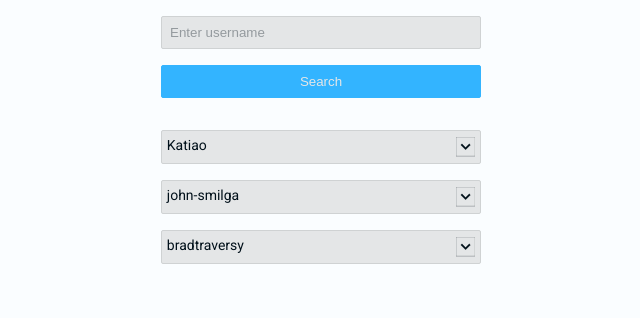
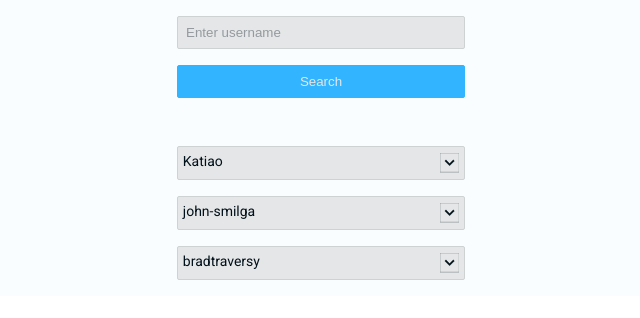
Before and after one commit to Katiao/github-repositories-explorer, a React (Create React App) app: page / in a window 1280 px wide. Shown: the top 318 px of the page, without its empty margins (319-959 px from the left). Built offline with nearby package versions, Linux system fonts and the light colour scheme.

Commit message:
refactor css to use grid layout in main app css

```diff
--- a/src/App.js
+++ b/src/App.js
@@ -1,5 +1,5 @@
 import React from "react";
-//import styled from "styled-components";
+import styled from "styled-components";
 import { GithubContext } from "./context/context";
 import SearchForm from "./components/SearchForm";
 import UsersList from "./components/UsersList";
@@ -9,18 +9,23 @@ function App() {
   const data = React.useContext(GithubContext);
   console.log(data);
   return (
-    <>
-      <SearchForm />
-      <UsersList />
-    </>
+    <Wrapper>
+      <div className="container">
+        <SearchForm />
+        <UsersList />
+      </div>
+    </Wrapper>
   );
 }
 
-/* const Wrapper = styled.div`
-  background-color: var(--clr-primary-white);
-  width: 90vw;
-  margin: 2rem auto;
-  max-width: 1170px;
-`; */
+const Wrapper = styled.div`
+  .container {
+    background-color: var(--clr-primary-white);
+    display: grid;
+    justify-content: center;
+    grid-template-columns: 18rem;
+    gap: 1rem;
+  }
+`;
 
 export default App;
--- a/src/components/SearchForm.js
+++ b/src/components/SearchForm.js
@@ -23,13 +23,13 @@ const SearchForm = () => {
 
 const Wrapper = styled.section`
   .form-control {
-    background-color: var(--clr-primary-white);
+    //background-color: var(--clr-primary-white);
     display: flex;
     flex-direction: column;
     align-items: center;
     input {
       width: 100%;
-      max-width: 20rem;
+      //max-width: 20rem;
       border: 1px solid;
       border-color: var(--clr-dark-grey);
       color: var(--clr-primary-black);
@@ -45,7 +45,7 @@ const Wrapper = styled.section`
     button {
       border-radius: 2px;
       width: 100%;
-      max-width: 20rem;
+      //max-width: 20rem;
       border: 1px solid;
       border-color: var(--clr-primary-blue);
       background-color: var(--clr-primary-blue);
--- a/src/components/SingleRepo.js
+++ b/src/components/SingleRepo.js
@@ -1,11 +1,16 @@
 import React from "react";
+import styled from "styled-components";
 
 const SingleRepo = () => {
-  return (
-    <div>
-      <h1>Single Repo</h1>
-    </div>
-  );
+  return <Wrapper className="section"></Wrapper>;
 };
 
 export default SingleRepo;
+
+const Wrapper = styled.div`
+  margin: 1rem 0 1rem 1rem;
+  //max-width: 18rem;
+  //margin-left: 6rem;
+  height: 10rem;
+  background-color: var(--clr-dark-grey);
+`;
--- a/src/components/SingleUser.js
+++ b/src/components/SingleUser.js
@@ -22,6 +22,7 @@ const SingleUser = ({ login }) => {
           onClick={showRepo}
         />
       </div>
+
       {isRepoOpen &&
         repos.map((item) => {
           return <SingleRepo key={item.id} {...item} />;
@@ -37,13 +38,13 @@ const Wrapper = styled.article`
     display: flex;
     justify-content: space-between;
     width: 100%;
-    max-width: 20rem;
+    //max-width: 20rem;
     border: 1px solid;
     border-color: var(--clr-dark-grey);
     color: var(--clr-primary-black);
     background-color: var(--clr-light-grey);
     padding: 0.4rem 0.3rem;
-    margin: 1rem auto;
+    margin: 1rem 0;
     border-radius: 2px;
 
     .arrow {
--- a/src/index.css
+++ b/src/index.css
@@ -30,7 +30,7 @@ change hue. Primary color to be 100% saturated */
 
 body {
   font-family: "Roboto", sans-serif;
-  background-color: var(--clr-primary-white);
+  /*  background-color: var(--clr-primary-white); */
   color: var(--clr-primary-black);
   /*to add padding here and media query for smaller screen sizes*/
 
```
